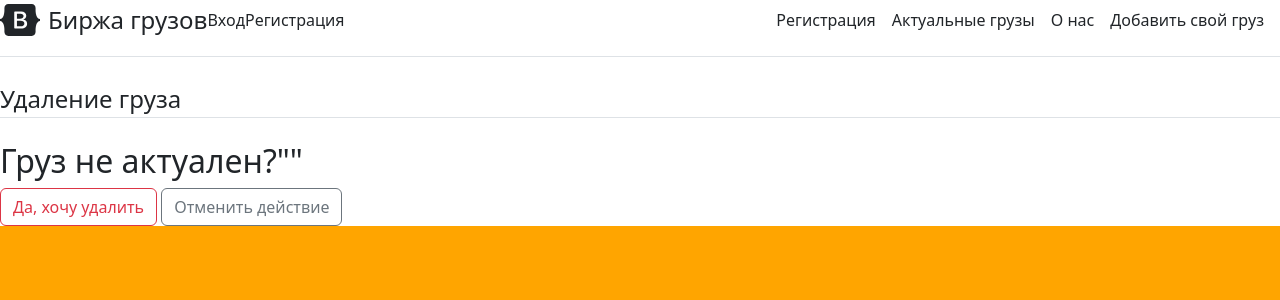
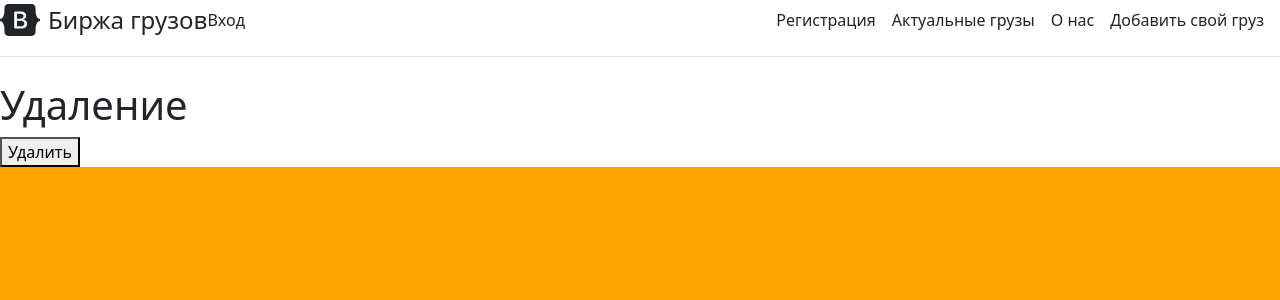
Before and after one commit to nadyakulbei/Freight_Exchange, a Django app: page /delete in a window 1280 px wide. Shown: the top 300 px of the page. Run offline with Django 4.2, Linux system fonts and the light colour scheme.

Commit message:
Добавила возможность удаления груза (через класс)

```diff
--- a/logistics_news/logapps/models.py
+++ b/logistics_news/logapps/models.py
@@ -11,6 +11,9 @@ class Loads(models.Model):
     def __str__(self):
         return self.title
 
+    def get_absolute_url(self):
+        return f'/index/{self.author}'
+
     class Meta:
         verbose_name = "Загрузку"
         verbose_name_plural = "Загрузки"
--- a/logistics_news/logapps/templates/logapps/about.html
+++ b/logistics_news/logapps/templates/logapps/about.html
@@ -12,6 +12,6 @@
 
 {% block content %}
     <h1>Страница про нас</h1>
-    <p>Это мы такие крутые</p>
+    <p>Мощная международная логистическая платформа для организации грузоперевозок автомобильным транспортом</p>
 
 {% endblock %}
--- a/logistics_news/logapps/templates/logapps/base.html
+++ b/logistics_news/logapps/templates/logapps/base.html
@@ -7,7 +7,7 @@
     <meta name="viewport"
           content="width=device-width, user-scalable=no, initial-scale=1.0, maximum-scale=1.0, minimum-scale=1.0">
     <meta http-equiv="X-UA-Compatible" content="ie=edge">
-    <title>{% block title %}{%endblock%}</title>
+    <title>{% block title %} {%endblock%}</title>
     <link rel="stylesheet" href=" {% static 'css/base.css' %}">
     {% block css_additional %}{%endblock%}
     <link rel="stylesheet" href="https://cdn.jsdelivr.net/npm/bootstrap@5.2.3/dist/css/bootstrap.min.css">
@@ -17,14 +17,14 @@
       <a href="/" class="d-flex align-items-center text-dark text-decoration-none">
         <svg xmlns="http://www.w3.org/2000/svg" width="40" height="32" class="me-2" viewBox="0 0 118 94" role="img"><title>Bootstrap</title><path fill-rule="evenodd" clip-rule="evenodd" d="M24.509 0c-6.733 0-11.715 5.893-11.492 12.284.214 6.14-.064 14.092-2.066 20.577C8.943 39.365 5.547 43.485 0 44.014v5.972c5.547.529 8.943 4.649 10.951 11.153 2.002 6.485 2.28 14.437 2.066 20.577C12.794 88.106 17.776 94 24.51 94H93.5c6.733 0 11.714-5.893 11.491-12.284-.214-6.14.064-14.092 2.066-20.577 2.009-6.504 5.396-10.624 10.943-11.153v-5.972c-5.547-.529-8.934-4.649-10.943-11.153-2.002-6.484-2.28-14.437-2.066-20.577C105.214 5.894 100.233 0 93.5 0H24.508zM80 57.863C80 66.663 73.436 72 62.543 72H44a2 2 0 01-2-2V24a2 2 0 012-2h18.437c9.083 0 15.044 4.92 15.044 12.474 0 5.302-4.01 10.049-9.119 10.88v.277C75.317 46.394 80 51.21 80 57.863zM60.521 28.34H49.948v14.934h8.905c6.884 0 10.68-2.772 10.68-7.727 0-4.643-3.264-7.207-9.012-7.207zM49.948 49.2v16.458H60.91c7.167 0 10.964-2.876 10.964-8.281 0-5.406-3.903-8.178-11.425-8.178H49.948z" fill="currentColor"></path></svg>
         <span class="fs-4">Биржа грузов</span>
-      </a>
+
+       </a>
         {% if user.is_authenticated %}
             	<a class="me-3 py-2 text-dark text-decoration-none" href="{% url 'profile' %}">личный кабинет</a>
             	<a class="nav-item nav-link" href="{% url 'logout' %}">Выход</a>
 
           	{% else %}
             	<a class="nav-item nav-link" href="{% url 'login' %}">Вход</a>
-            	<a class="nav-item nav-link" href="{% url 'register' %}">Регистрация</a>
           	{% endif %}
       <nav class="d-inline-flex mt-2 mt-md-0 ms-md-auto">
           <a class="me-3 py-2 text-dark text-decoration-none" href="{% url 'register' %}">Регистрация</a>
--- a/logistics_news/logapps/templates/logapps/delete.html
+++ /dev/null
@@ -1,16 +0,0 @@
-{% extends "logapps/base.html" %}
-{% block content %}
-    <div class="content-section">
-        <form method="POST">
-            {% csrf_token %}
-            <fieldset class="form-group">
-                <legend class="border-bottom mb-4">Удаление груза</legend>
-                <h2>Груз не актуален?"{{ object.title }}"</h2>
-            </fieldset>
-            <div class="form-group">
-                <button class="btn btn-outline-danger" type="submit">Да, хочу удалить</button>
-                <a class="btn btn-outline-secondary" href="{% url 'home' %}">Отменить действие</a>
-            </div>
-        </form>
-    </div>
-{% endblock content %}
--- a/logistics_news/logapps/templates/logapps/index.html
+++ b/logistics_news/logapps/templates/logapps/index.html
@@ -19,6 +19,7 @@
                 <p>{{loads.price}}</p>
                 <p>{{loads.author}}</p>
                 <p>{{loads.date_posted}}</p>
+                <a href="{% url 'post-delete' loads.id%}" class="btn btn-danger">удалить</a>
             </div>
         {% endfor %}
     {% else %}
--- /dev/null
+++ b/logistics_news/logapps/templates/logapps/post-delete.html
@@ -0,0 +1,16 @@
+{% extends "logapps/base.html" %}
+{% block title %}
+Удаление груза
+{% endblock %}
+
+{% block content %}
+<div class="features">
+      <h1>Удаление</h1>
+    <form method="post">
+        {% csrf_token %}
+
+        <button type="submit" class ="btn-succcess">Удалить</button>
+        <span>{{error}}</span>
+    </form>
+    </div>
+{% endblock %}
--- a/logistics_news/logapps/urls.py
+++ b/logistics_news/logapps/urls.py
@@ -2,6 +2,7 @@ from django.urls import path, include
 from . import views
 from users import views as user_views
 from .views import PostDeleteView
+from .views import NewsUpdateView
 
 urlpatterns = [
     path('', views.index, name='home'),
@@ -10,5 +11,6 @@ urlpatterns = [
     path('register', user_views.register, name='register'),
     path('delete', views.delete, name='delete'),
     path('post-detail', views.post_detail, name='post-detail'),
-    path('post/<int:pk>/delete/', PostDeleteView.as_view(), name='post-delete')
+    path('<int:pk>/update', views.NewsUpdateView.as_view(), name='news-detail'),
+    path('<int:pk>/delete', views.PostDeleteView.as_view(), name='post-delete')
     ]
--- a/logistics_news/logapps/views.py
+++ b/logistics_news/logapps/views.py
@@ -8,7 +8,8 @@ from django.views.generic import (
     ListView,
     DetailView,
     CreateView,
-    DeleteView
+    DeleteView,
+    UpdateView
 )
 from django.urls import reverse_lazy
 from django.contrib.auth.mixins import LoginRequiredMixin
@@ -28,7 +29,7 @@ def about(request):
     return render(request, 'logapps/about.html')
 
 def delete(request):
-    return render(request, 'logapps/delete.html')
+    return render(request, 'logapps/post-delete.html')
 
 def post_detail(request):
     return render(request, 'logapps/post-detail.html')
@@ -55,20 +56,16 @@ def create(request):
 
 class PostDeleteView(LoginRequiredMixin, UserPassesTestMixin, DeleteView):
     model = Loads
-    success_url = '/'
+    template_name = 'logapps/post-delete.html'
+    success_url = '/create'
 
     def test_func(self):
         load = self.get_object()
         if self.request.user == load.author:
             return True
         return False
-# class RegisterUser(CreateView):
-#     form_class = UserCreationForm
-#     template_name = 'logapps/register.html'
-#     succes_url = reverse_lazy('register')
-#
-#     def get_context_data(self, *, object_list=None, **kwargs):
-#         context = super().get_context_data(**kwargs)
-#         c_def = self.get_user_context(title="Регистрация")
-#         return dict(list(context.items()) + list(c_def.items()))
-# Create your views here.
+
+class NewsUpdateView(UpdateView):
+    model = Loads
+    template_name = 'create.html'
+    form_class = LoadsForm()
--- a/logistics_news/users/forms.py
+++ b/logistics_news/users/forms.py
@@ -6,6 +6,7 @@ from django.contrib.auth.forms import UserCreationForm
 class UserRegisterForm(UserCreationForm):
     email = forms.EmailField()
     name_company = forms.CharField()
+    number_tel = forms.CharField()
 
     class Meta:
         model = User
--- a/logistics_news/users/models.py
+++ b/logistics_news/users/models.py
@@ -5,7 +5,7 @@ from django.contrib.auth.models import User
 class Profile(models.Model):
     user = models.OneToOneField(User, on_delete=models.CASCADE)
     name_company = models.CharField('Стоимость перевозки', max_length=20)
-    image = models.ImageField(default='default.jpg', upload_to='profile_pics')
+    number_tel = models.CharField('Стоимость перевозки', max_length=20)
 
     def __str__(self):
         return f'{self.user.username} Profile'
--- a/logistics_news/users/templates/users/profile.html
+++ b/logistics_news/users/templates/users/profile.html
@@ -3,11 +3,11 @@
 {% block content %}
     <div class="content-section">
       <div class="media">
-        <img class="rounded-circle account-img" src="{{ user.profile.image.url }}">
         <div class="media-body">
           <h2 class="account-heading">{{ user.username }}</h2>
           <p class="text-secondary">{{ user.email }}</p>
           <p class="text-secondary">{{ user.profile.name_company }}</p>
+            <p class="text-secondary">{{ user.profile.number_tel }}</p>
         </div>
       </div>
       <!-- Здесь будет форма -->
--- a/logistics_news/users/views.py
+++ b/logistics_news/users/views.py
@@ -10,7 +10,8 @@ def register(request):
         if form.is_valid():
             user = form.save()
             name_company = form.cleaned_data.get('name_company')
-            Profile.objects.create(user=user, name_company=name_company)
+            number_tel = form.cleaned_data.get('number_tel')
+            Profile.objects.create(user=user, name_company=name_company, number_tel=number_tel)
             messages.success(request, f'Успешно создан новый грузовладелец {user.username}')
             return redirect('login')
     else:
```
Also changed, not shown: logistics_news/db.sqlite3 (added).
